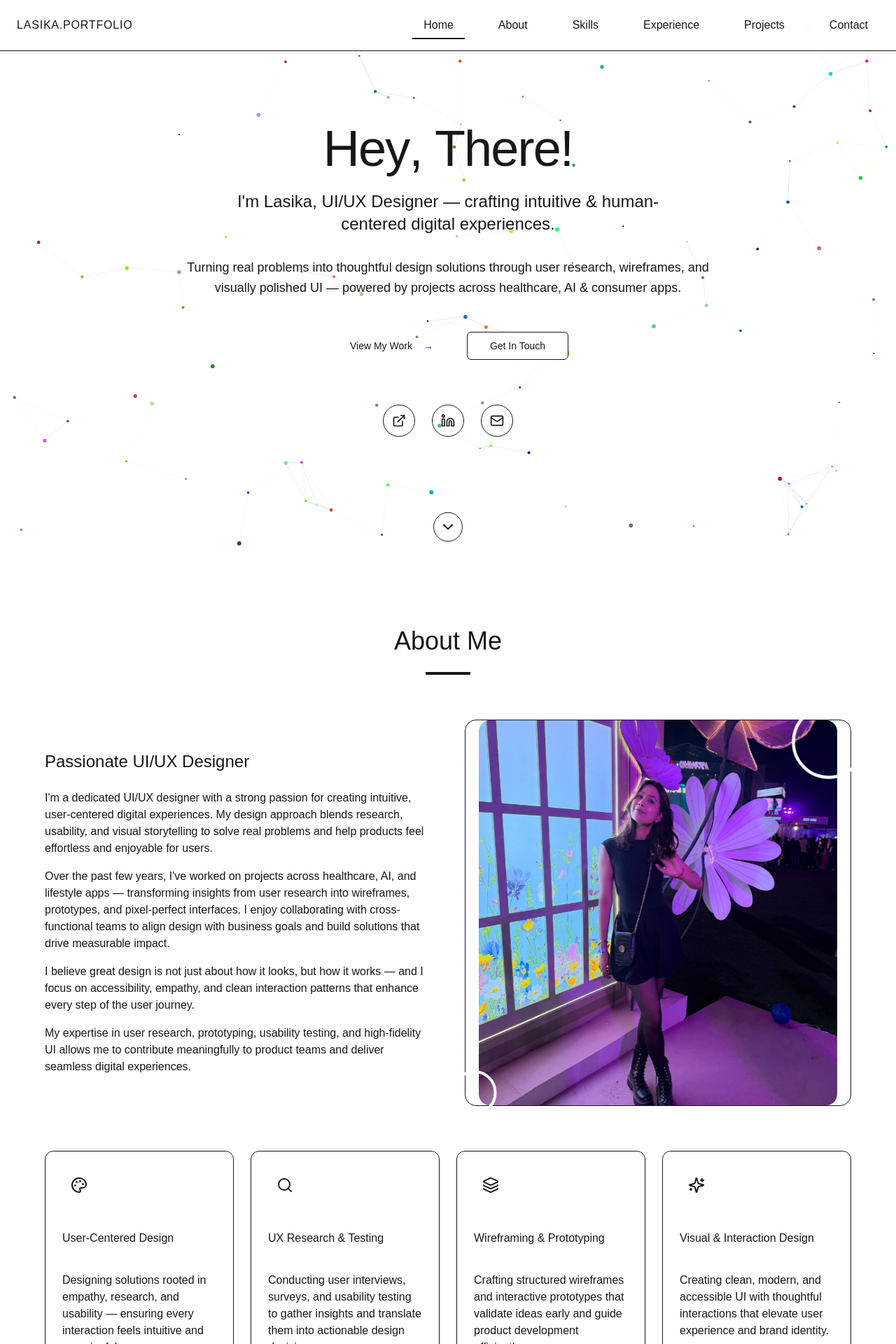
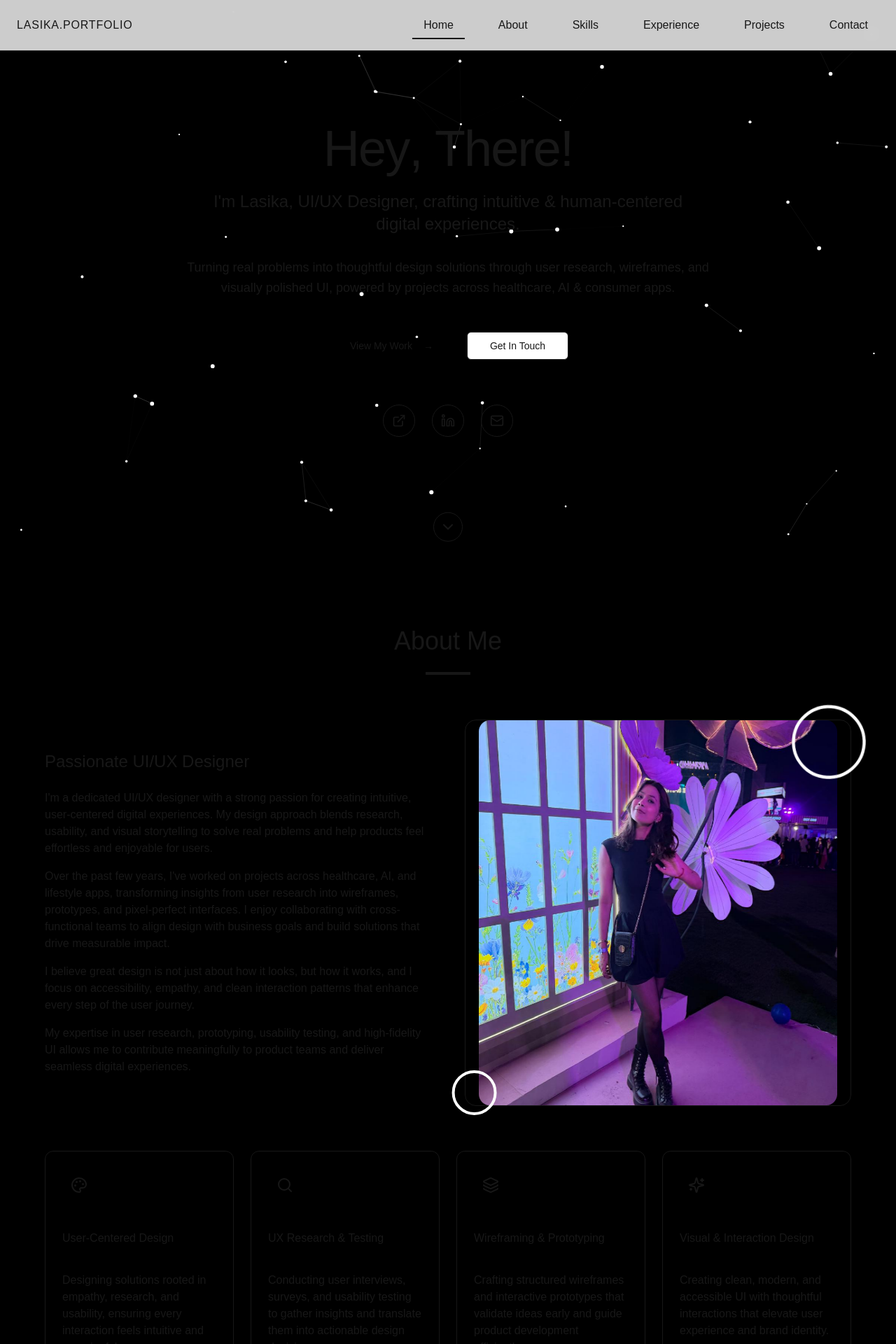
Before and after one commit to Piyush023/UI_Portfolio, a Next.js app: page / in a window 1280 px wide. Shown: the top 1920 px of the page at 70% size. Built offline with nearby package versions, Linux system fonts and the light colour scheme.

Commit message:
UI Changes

```diff
--- a/src/app/components/AboutSection.tsx
+++ b/src/app/components/AboutSection.tsx
@@ -10,7 +10,7 @@ export const AboutSection: React.FC = () => {
       icon: Palette,
       title: 'User-Centered Design',
       description:
-        'Designing solutions rooted in empathy, research, and usability — ensuring every interaction feels intuitive and meaningful.',
+        'Designing solutions rooted in empathy, research, and usability, ensuring every interaction feels intuitive and meaningful.',
     },
     {
       icon: Search,
@@ -80,7 +80,7 @@ export const AboutSection: React.FC = () => {
               </p>
               <p>
                 Over the past few years, I&apos;ve worked on projects across
-                healthcare, AI, and lifestyle apps — transforming insights from
+                healthcare, AI, and lifestyle apps, transforming insights from
                 user research into wireframes, prototypes, and pixel-perfect
                 interfaces. I enjoy collaborating with cross-functional teams to
                 align design with business goals and build solutions that drive
@@ -88,7 +88,7 @@ export const AboutSection: React.FC = () => {
               </p>
               <p>
                 I believe great design is not just about how it looks, but how
-                it works — and I focus on accessibility, empathy, and clean
+                it works, and I focus on accessibility, empathy, and clean
                 interaction patterns that enhance every step of the user
                 journey.
               </p>
--- a/src/app/components/ExperienceSection.tsx
+++ b/src/app/components/ExperienceSection.tsx
@@ -65,7 +65,7 @@ export const ExperienceSection: React.FC = () => {
       description:
         'Designed end-to-end UI/UX for digital products under the AI-based entertainment & astrology domain.',
       achievements: [
-        'Designed full UI/UX of the Astro App — including user flows, wireframes, and final UI screens',
+        'Designed full UI/UX of the Astro App, including user flows, wireframes, and final UI screens',
         'Contributed to UX & UI for MakeMySong platform, creating smooth and engaging experiences',
         'Collaborated with product, development, and marketing teams to refine features',
         'Designed posters and static creatives to support campaign launches',
--- a/src/app/components/HeroSection.tsx
+++ b/src/app/components/HeroSection.tsx
@@ -29,7 +29,7 @@ export const HeroSection: React.FC = () => {
 
   const name = 'Hey, There!';
   const subtitle =
-    "I'm Lasika, UI/UX Designer — crafting intuitive & human-centered digital experiences.";
+    "I'm Lasika, UI/UX Designer, crafting intuitive & human-centered digital experiences.";
 
   return (
     <div className='min-h-screen flex items-center justify-center relative px-6'>
@@ -77,7 +77,9 @@ export const HeroSection: React.FC = () => {
           animate={{ opacity: 1, y: 0 }}
           transition={{ duration: 0.8, delay: 1.2 }}
         >
-          Turning real problems into thoughtful design solutions through user research, wireframes, and visually polished UI — powered by projects across healthcare, AI & consumer apps.
+          Turning real problems into thoughtful design solutions through user
+          research, wireframes, and visually polished UI, powered by projects
+          across healthcare, AI & consumer apps.
         </motion.p>
 
         <motion.div
--- a/src/app/components/ParticleBackground.tsx
+++ b/src/app/components/ParticleBackground.tsx
@@ -25,7 +25,7 @@ export const ParticleBackground: React.FC = () => {
     }> = [];
 
     // Create particles
-    for (let i = 0; i < 100; i++) {
+    for (let i = 0; i < 50; i++) {
       particles.push({
         x: Math.random() * canvas.width,
         y: Math.random() * canvas.height,
@@ -53,9 +53,7 @@ export const ParticleBackground: React.FC = () => {
         // Draw particle
         ctx.beginPath();
         ctx.arc(particle.x, particle.y, particle.size, 0, Math.PI * 2);
-        ctx.fillStyle = `rgba(${Math.floor(Math.random() * 255)},${Math.floor(
-          Math.random() * 255
-        )},${Math.floor(Math.random() * 255)}, 1)`;
+        ctx.fillStyle = `rgba(255,255,255, 1)`;
         ctx.fill();
 
         // Draw connections
@@ -68,11 +66,9 @@ export const ParticleBackground: React.FC = () => {
             ctx.beginPath();
             ctx.moveTo(particle.x, particle.y);
             ctx.lineTo(otherParticle.x, otherParticle.y);
-            ctx.strokeStyle = `rgba(${Math.floor(
-              Math.random() * 255
-            )},${Math.floor(Math.random() * 255)},${Math.floor(
-              Math.random() * 255
-            )}, ${0.5 * (1 - distance / 100)})`;
+            ctx.strokeStyle = `rgba(255,255,255, ${
+              0.5 * (1 - distance / 100)
+            })`;
             ctx.lineWidth = 0.5;
             ctx.stroke();
           }
--- a/src/app/components/ProjectsSection.tsx
+++ b/src/app/components/ProjectsSection.tsx
@@ -14,9 +14,9 @@ export const ProjectsSection: React.FC = () => {
     {
       title: 'DRxprss — Healthcare Management Platform',
       description:
-        'A comprehensive healthcare platform designed to simplify appointment booking, medicine ordering, and medical report management — making healthcare more accessible and efficient for patients.',
+        'A comprehensive healthcare platform designed to simplify appointment booking, medicine ordering, and medical report management making healthcare more accessible and efficient for patients.',
       longDescription:
-        '🏆 Featured in college exhibition; appreciated for UI aesthetics. A comprehensive healthcare platform designed to simplify appointment booking, medicine ordering, and medical report management — making healthcare more accessible and efficient for patients. Conducted 40 user interviews & 250+ surveys to identify major pain points in healthcare journeys. Designed complete UX flow including journeys, sitemaps, IA, and wireframes. Built a clean, modern UI system with consistent visual hierarchy. Improved user navigation by reducing multi-step actions into a 3-step streamlined flow. Created prototypes, usability tested, and iterated to maximize efficiency.',
+        '🏆 Featured in college exhibition; appreciated for UI aesthetics. A comprehensive healthcare platform designed to simplify appointment booking, medicine ordering, and medical report management making healthcare more accessible and efficient for patients. Conducted 40 user interviews & 250+ surveys to identify major pain points in healthcare journeys. Designed complete UX flow including journeys, sitemaps, IA, and wireframes. Built a clean, modern UI system with consistent visual hierarchy. Improved user navigation by reducing multi-step actions into a 3-step streamlined flow. Created prototypes, usability tested, and iterated to maximize efficiency.',
       image:
         'https://www.definitivehc.com/sites/default/files/2024-01/future-trends-in-medical-imaging-header.jpg',
       technologies: [
--- a/src/app/page.tsx
+++ b/src/app/page.tsx
@@ -57,11 +57,9 @@ export default function App() {
   return (
     <div
       className='min-h-screen text-foreground overflow-x-hidden'
-      style={
-        {
-          // background: `linear-gradient(to bottom, ${color}, ${color})`,
-        }
-      }
+      style={{
+        background: `#000000`,
+      }}
     >
       <AnimatePresence>{isLoading && <LoadingScreen />}</AnimatePresence>
 
```
